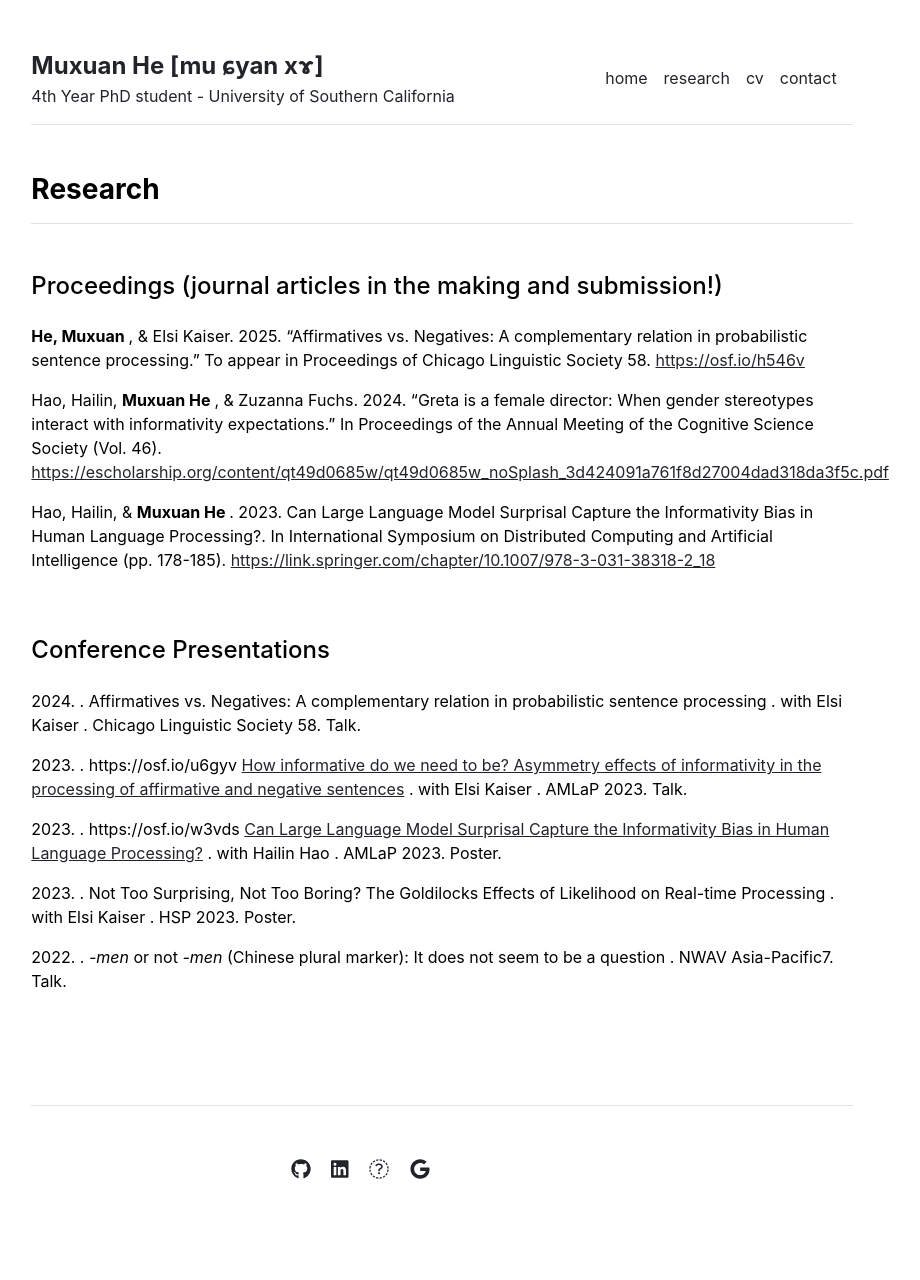
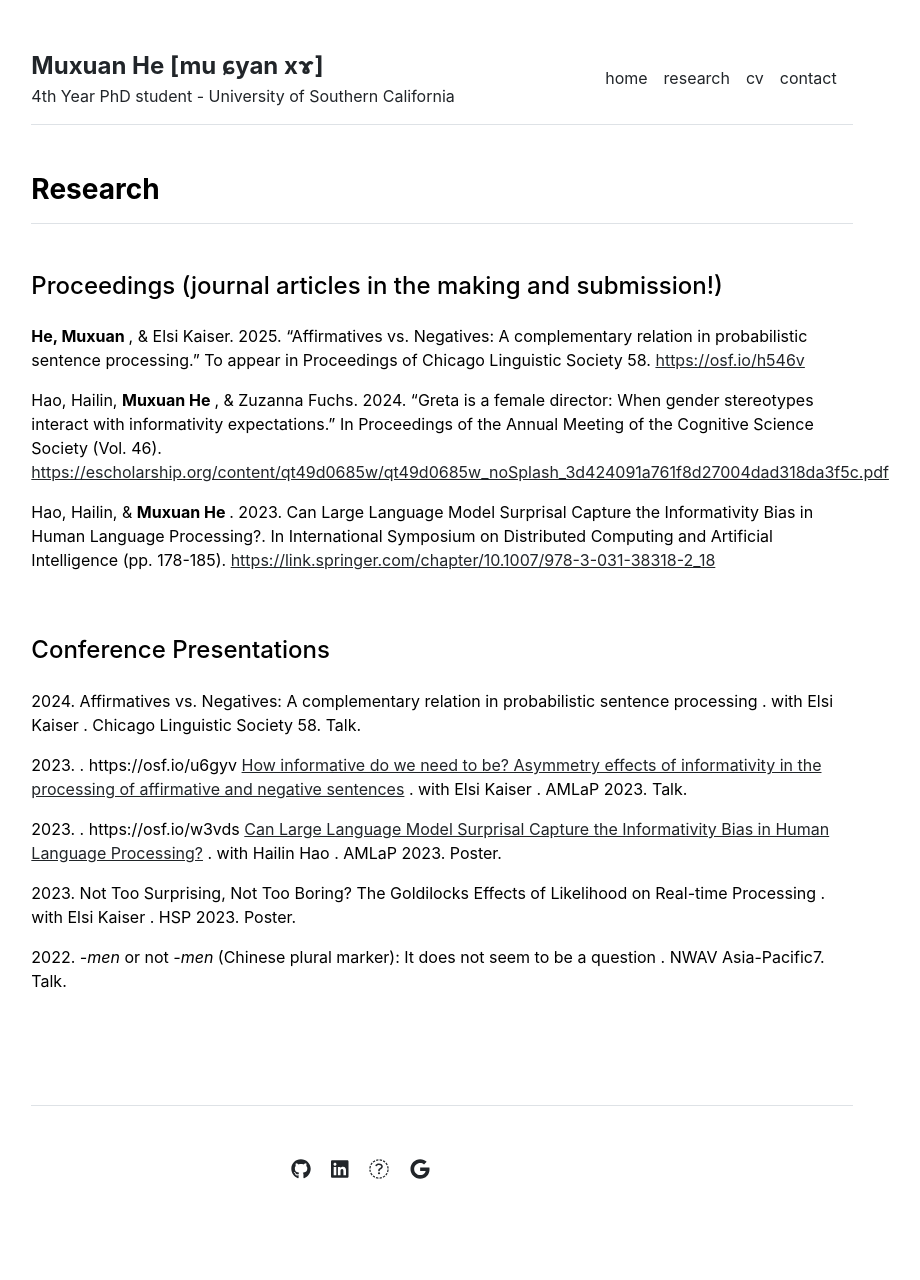
Before and after one commit to MuxuanHe/MuxuanHe.github.io, a Jekyll site: the page built from publications.md, in a window 1280 px wide. Shown: the whole page, without its empty margins (198-1118 px from the left). Built offline with Jekyll 4.4.1, drawn with Linux system fonts in a browser that asks for light colours.

Commit message:
Update publications.html

```diff
--- a/_includes/publications.html
+++ b/_includes/publications.html
@@ -37,7 +37,7 @@
            . {{ item.title_url }}
            <a href="{{ item.title_url }}">{{ item.title }}</a>
         {% else %}
-            . {{ item.title }}
+            {{ item.title }}
         {% endif %}
         {% if item.additional_author %}
           {% if item.additional_author_url %}
```
